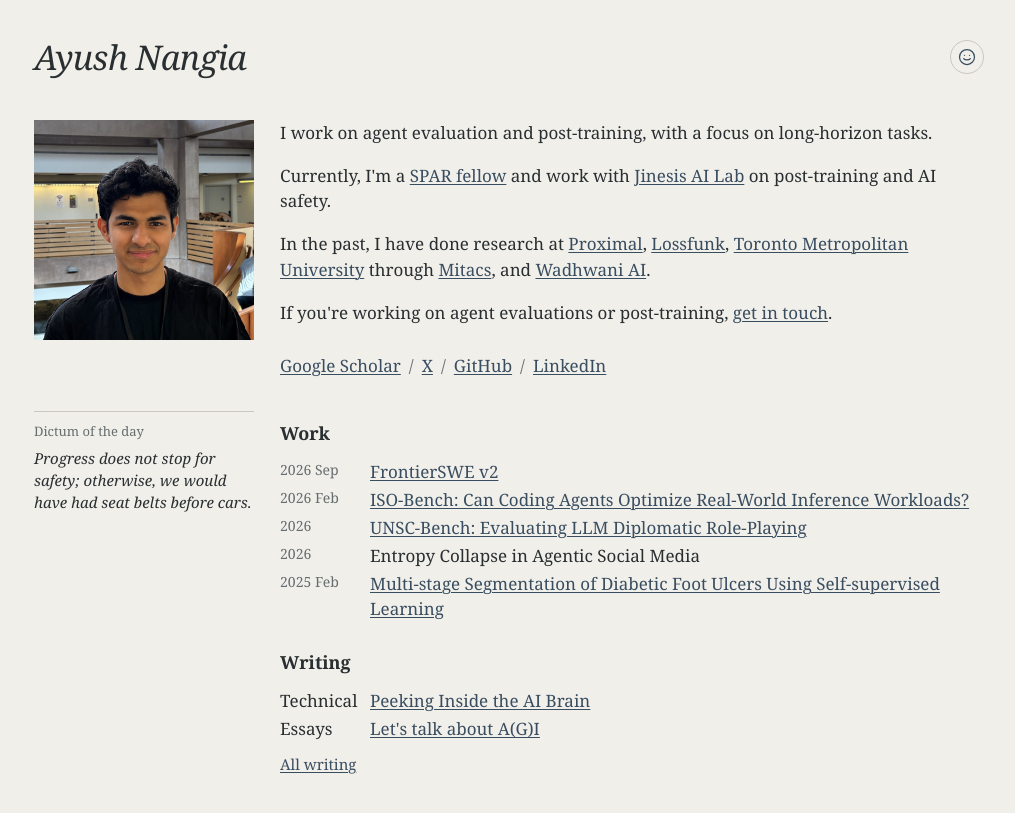
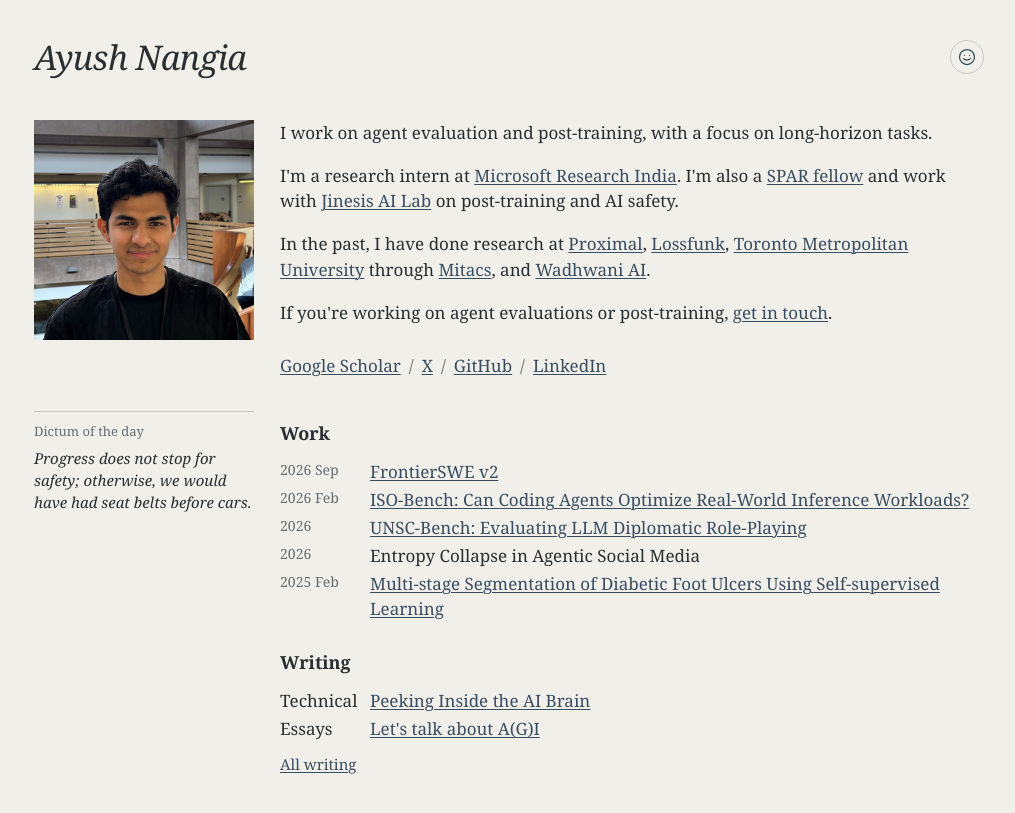
Before and after one commit to ayushnangia/ayushnangia.github.io, a Jekyll site: the page built from index.html, in a window 1280 px wide. Shown: the top 813 px of the page, without its empty margins (131-1146 px from the left). Built offline with Jekyll 4.4.1, drawn with Linux system fonts in a browser that asks for light colours.

Commit message:
Add Microsoft Research India internship to bio

```diff
--- a/index.html
+++ b/index.html
@@ -33,7 +33,7 @@
       <img class="portrait" id="portrait" src="images/ayush-serious.jpg" alt="Portrait of Ayush Nangia" width="220" height="220">
       <div class="bio">
         <p>I work on agent evaluation and post-training, with a focus on long-horizon tasks.</p>
-        <p>Currently, I'm a <a href="https://www.sparai.org/">SPAR fellow</a> and work with <a href="https://zhijing-jin.com/home/">Jinesis AI Lab</a> on post-training and AI safety.</p>
+        <p>I'm a research intern at <a href="https://www.microsoft.com/en-us/research/lab/microsoft-research-india/">Microsoft Research India</a>. I'm also a <a href="https://www.sparai.org/">SPAR fellow</a> and work with <a href="https://zhijing-jin.com/home/">Jinesis AI Lab</a> on post-training and AI safety.</p>
         <p>In the past, I have done research at <a href="https://www.proximal.ai/">Proximal</a>, <a href="https://lossfunk.com/">Lossfunk</a>, <a href="https://www.torontomu.ca/">Toronto Metropolitan University</a> through <a href="https://www.mitacs.ca/our-programs/globalink-research-internship/">Mitacs</a>, and <a href="https://www.wadhwaniai.org/">Wadhwani AI</a>.</p>
         <p>If you're working on agent evaluations or post-training, <a href="mailto:nangia@cs.toronto.edu">get in touch</a>.</p>
         <p class="profiles"><a href="https://scholar.google.com/citations?user=zZe_pMcAAAAJ">Google Scholar</a><span>/</span><a href="https://x.com/vitransformer">X</a><span>/</span><a href="https://github.com/ayushnangia">GitHub</a><span>/</span><a href="https://www.linkedin.com/in/ayush-nangia/">LinkedIn</a></p>
```
